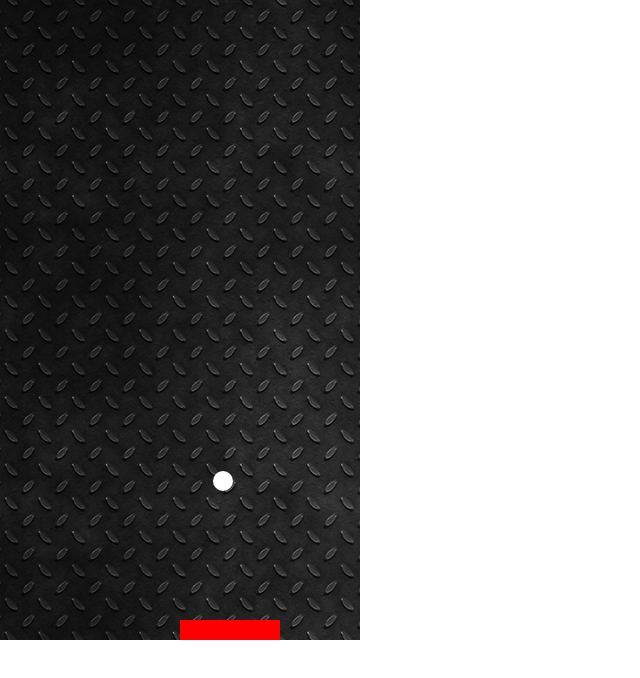
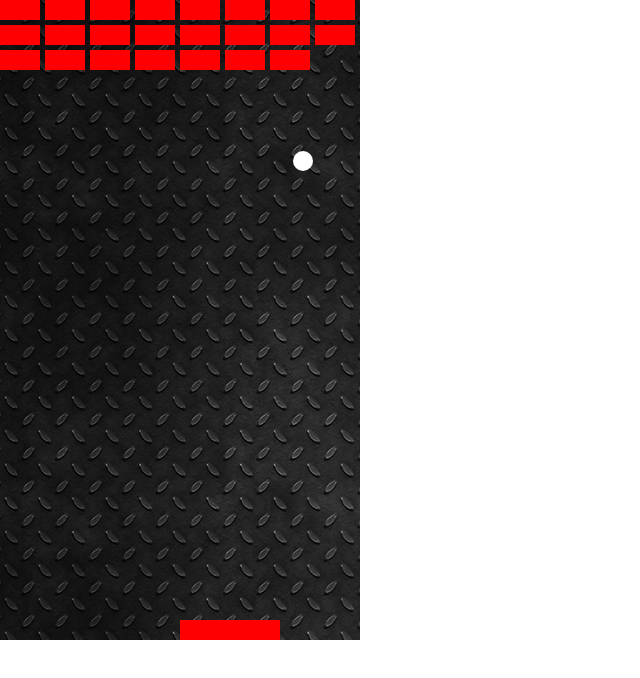
Before and after one commit to botraunak/Breakout-HTML5, a website: page index.html in a window 1280 px wide. Shown: the whole page, without its empty margins (0-640 px from the left). Drawn offline with Linux system fonts and the light colour scheme.

Commit message:
Added Brick Collisions

```diff
--- a/ball.js
+++ b/ball.js
@@ -4,8 +4,8 @@ const Ball = function() {
 	// Initalize Ball
 	function init() {
 		ball = {
-			x: 100,
-			y: 100,
+			x: 180,
+			y: 320,
 			r: 10,
 			vx: 3,
 			vy: 3
@@ -44,11 +44,16 @@ const Ball = function() {
 	function collided(collisionWith) {
 
 		// Detect Collision with PADDLE
-		if (collisionWith.TYPE == "PADDLE") {
+		if (collisionWith.TYPE === "PADDLE") {
 			var paddle = collisionWith.getPaddle();
 			var third_start = paddle.x + (paddle.w/3);
 			var third_end = paddle.x + paddle.w - (paddle.w/3);
 
+			ball.vy = -ball.vy;
+		}
+
+		if (collisionWith.TYPE === "BRICK") {
+			collisionWith.hide();
 			ball.vy = -ball.vy;
 		}
 	}
--- /dev/null
+++ b/brick.js
@@ -0,0 +1,59 @@
+const Brick = function(c, context, row, col) {
+	var brick;
+	const canvas = c;
+	const ctx = context;
+
+	const BRICK_WIDTH = 40;
+	const BRICK_HEIGHT = 20;
+
+	const BRICK_MARGIN = 5;
+	const BRICKS_START_X = 0;
+	const BRICKS_START_Y = 10;
+
+	const BRICK_COLOR = 'red';
+
+	// Initalize Brick
+	function init() {
+		brick = {
+			x: (col)*BRICK_WIDTH + col*BRICK_MARGIN,
+			y: (row)*BRICK_HEIGHT + row*BRICK_MARGIN,
+			w: BRICK_WIDTH,
+			h: BRICK_HEIGHT,
+			show: true
+		};
+		// console.log(brick);
+		draw();
+	}
+
+	// Draw Brick
+	function draw() {
+		if (brick.show) {
+			ctx.save();
+			ctx.fillStyle = BRICK_COLOR;
+			ctx.fillRect(brick.x, brick.y, brick.w, brick.h);
+			ctx.restore();
+		}
+	}
+
+	// Update Brick
+	function update() {
+	}
+
+	function hide() {
+		brick.show = false;
+	}
+
+
+	function getBrick() {
+		return brick;
+	}
+
+	return {
+		TYPE: 'BRICK',
+		init: init,
+		draw: draw,
+		update: update,
+		getBrick: getBrick,
+		hide: hide
+	}
+}
--- a/game.js
+++ b/game.js
@@ -10,9 +10,10 @@
 	canvas.height = CANVAS_HEIGHT;
 
 	const GAME_LIVES = 3;
+	const BRICK_ROWS = 3;
+	const BRICK_COLS = 9;
 
 	// Initliaze Background
-
 	var bg = new Image();
 
 	bg.onload = function() {
@@ -25,6 +26,14 @@
 
 	bg.src = "./assets/bg.jpg";
 
+	function create2dArr(x,y) {
+    	var arr = [];
+    	for(var i = 0; i < y; i++) {
+        	arr.push(Array(x).fill(0));
+    	}
+    	return arr;
+	}
+
 	// Breakout Game
 	const Breakout = function() {
 
@@ -34,6 +43,7 @@
 		var ball = new Ball();
 		var paddle = new Paddle(canvas, ctx);
 		var lives = GAME_LIVES;
+		var bricks = create2dArr(BRICK_ROWS, BRICK_COLS);
 
 		// Initialize the Game State
 		function init() {
@@ -43,6 +53,14 @@
 			}
 			stopped = false;
 			ball.init();
+
+			// Initialize Bricks
+			for (var i=0; i< BRICK_ROWS; i++) {
+				for (var j=0; j< BRICK_COLS; j++) {
+					bricks[i][j] = new Brick(canvas, ctx, i, j);
+					bricks[i][j].init();
+				}
+			}
 			paddle.init();
 		}
 
@@ -52,6 +70,13 @@
 			drawBg();
 			ball.draw();
 			paddle.draw();
+
+			// Draw Bricks
+			for (var i=0; i< BRICK_ROWS; i++) {
+				for (var j=0; j< BRICK_COLS; j++) {
+					bricks[i][j].draw();
+				}
+			}
 		}
 
 		// Game Logic Updates
@@ -72,6 +97,20 @@
 					stop();
 				} else {
 					init();
+				}
+			}
+
+			// Detect Ball And Brick Collision
+			for (var i=0; i< BRICK_ROWS; i++) {
+				for (var j=0; j< BRICK_COLS; j++) {
+					var brick = bricks[i][j].getBrick();
+
+					if(brick.show) {
+						if(ballPos.y - ballPos.r <= brick.y + brick.h && ballPos.x >= brick.x && ballPos.x <= brick.x + brick.w) {
+							console.log("COLLIDED WITH " + i + " " + j);
+							ball.collided(bricks[i][j]);
+						}
+					}
 				}
 			}
 		}
--- a/index.html
+++ b/index.html
@@ -20,6 +20,7 @@
 	</canvas>
 	<script src="ball.js"></script>
 	<script src="paddle.js"></script>
+	<script src="brick.js"></script>
 	<script src="game.js"></script>
 </body>
 </html>
```
